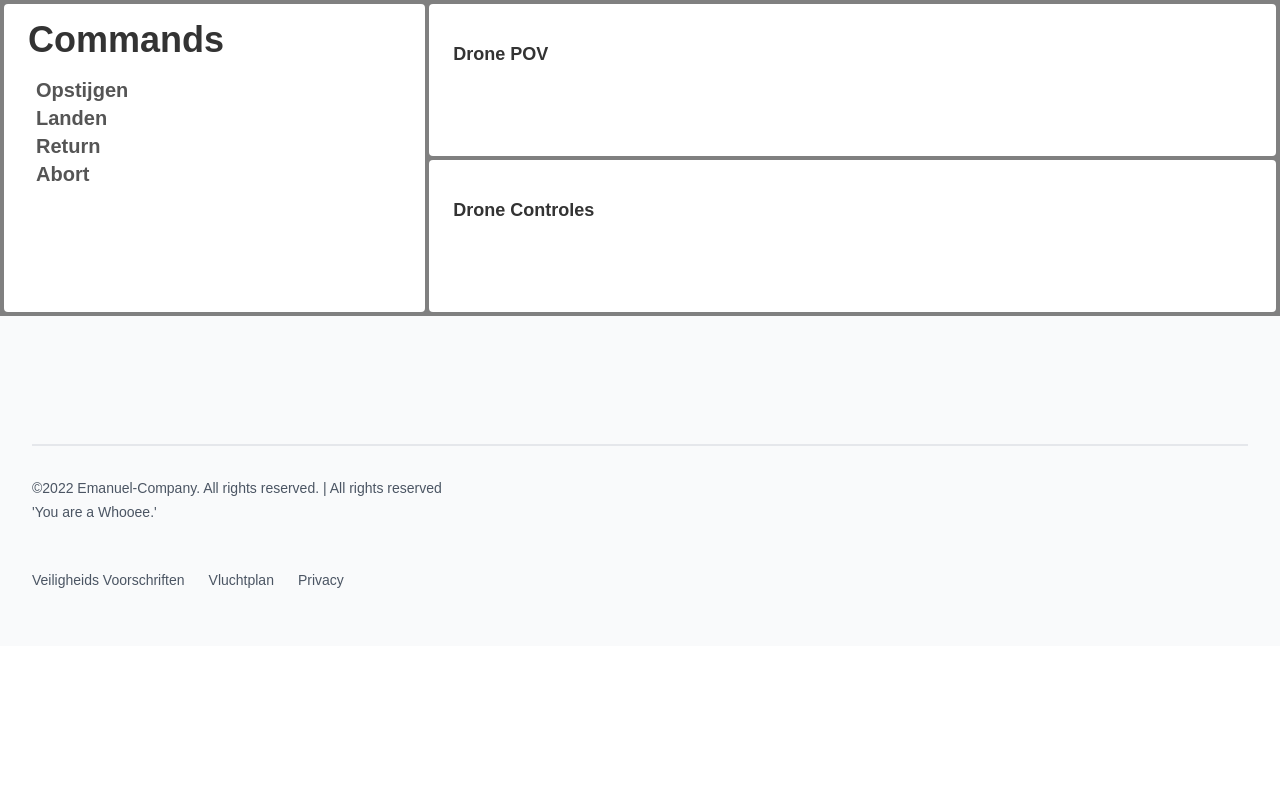
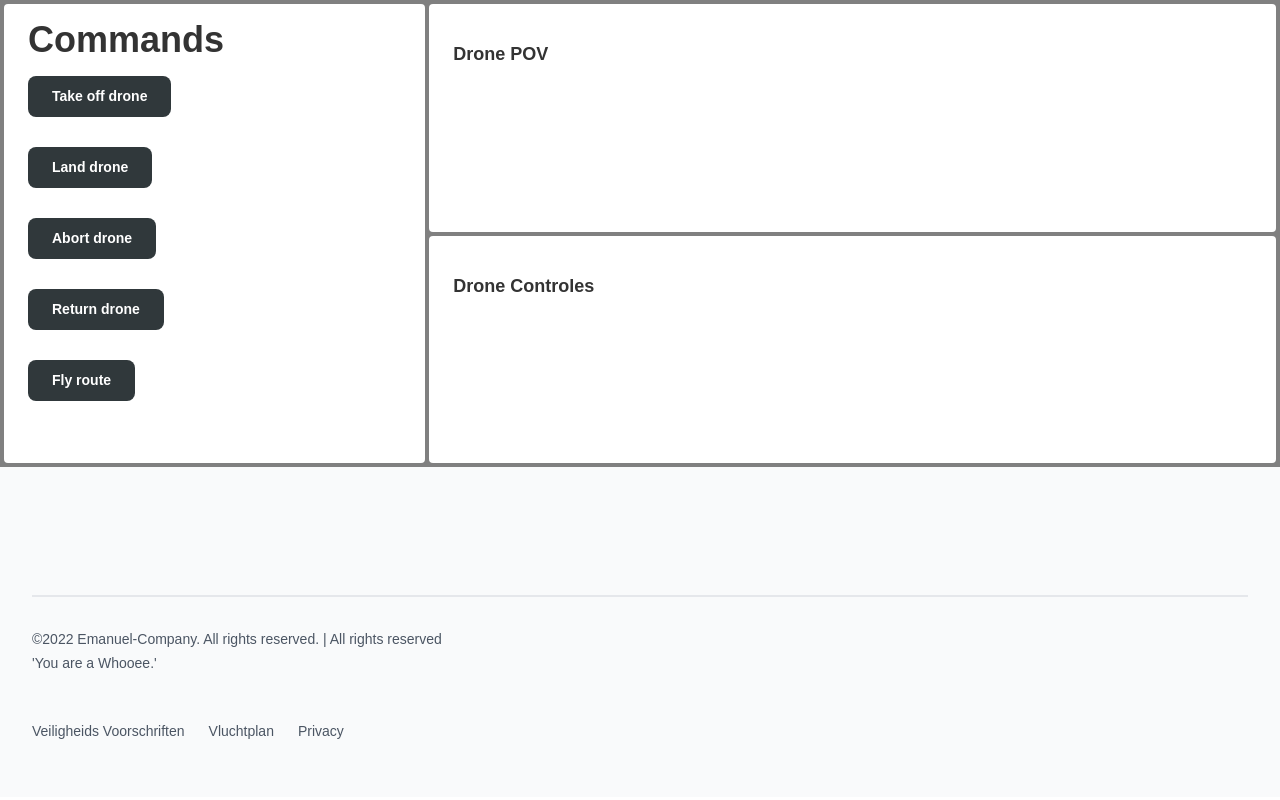
Before and after one commit to dekkerste/SchoolProject, a Flask app: page / in a window 1280 px wide. Run offline with Flask 2, Linux system fonts and the light colour scheme; some libraries are stand-ins or nearby versions.

Commit message:
buttons terug gevoegd, voor commands via python

```diff
--- a/static/css/styles.css
+++ b/static/css/styles.css
@@ -24,9 +24,10 @@ h1,h2,h3 {
 button {
   display: inline-block;
   font-size: 14px;
-  background-color: #30799B;
+  background-color: #30383b;
   color: #fff;
   padding: 10px 24px;
+  margin-bottom: 30px;
   border: none;
   user-select: none;
   white-space: nowrap;
--- a/templates/index.html
+++ b/templates/index.html
@@ -14,18 +14,22 @@
 <body>
   <div class="gray px-1 py-1">
     <div class="grid md:grid-cols-2 lg:grid-cols-3 gap-1 lg:gap-x-1">
-      <div class="white row-span-2 px-6 rounded">
+      <div class="white row-span-2 px-6 pb-8 rounded">
         <h3 class="font-bold mb-2 my-2 py-2 text-4xl">Commands</h3> <!-- Hier komen de commands voor de drone. -->
-        <a class="font-semibold text-xl px-2" href="#">Opstijgen</a><br>
-        <a class="font-semibold text-xl px-2" href="#">Landen</a><br>
-        <a class="font-semibold text-xl px-2" href="#">Return</a><br>
-        <a class="font-semibold text-xl px-2" href="#">Abort</a><br>
+        <button id="get_ss">Take off drone</button><br>
+        <button id="">Land drone</button><br>
+        <button id="">Abort drone</button><br>
+        <button id="">Return drone</button><br>
+        <button id="">Fly route</button><br>
+        <div id="show_ss"><!-- Show ss --></div>
       </div>
       <div class="white col-span-2 px-6 pb-20 rounded">
         <h3 class="font-semibold text-lg mb-2">Drone POV</h3> <!-- Hier komt de POV van de drone. -->
+
       </div>
       <div class="white col-span-2 px-6 pb-20 rounded">
         <h3 class="font-semibold text-lg mb-2">Drone Controles</h3> <!-- Hier komt de controles van de drone. -->
+
       </div>
     </div>
   </div>
```
